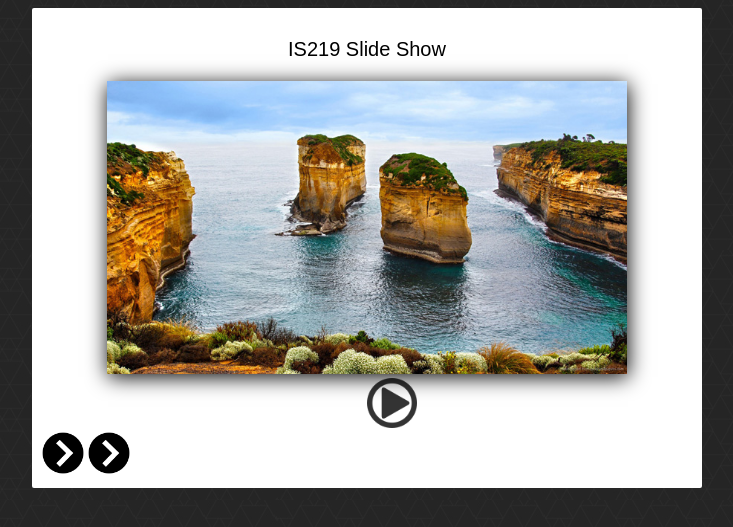
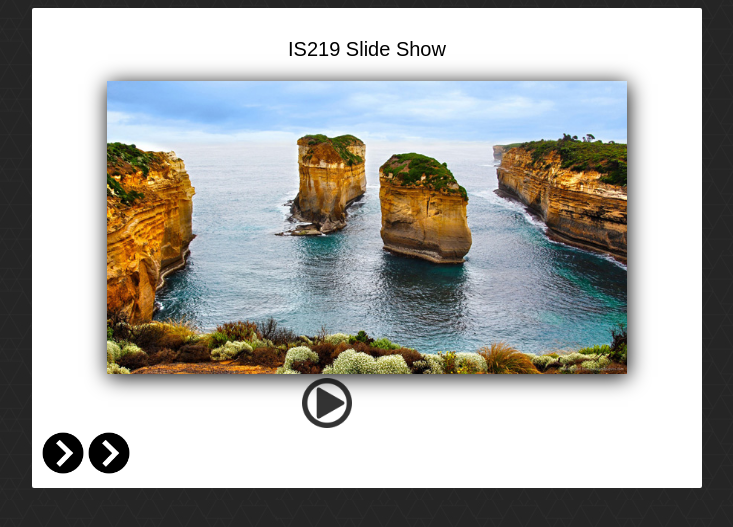
Before and after one commit to Bailiffjr/is219s16Bailiff-p2, a PHP site: page /index.html in a window 1280 px wide. Shown: the top 527 px of the page, without its empty margins (273-1006 px from the left). Run offline with PHP 8.4, Linux system fonts and the light colour scheme; grey boxes labelled with a size stand in for pictures from a placeholder-image service; some libraries are stand-ins or nearby versions.

Commit message:
Update style.css

```diff
--- a/style.css
+++ b/style.css
@@ -33,8 +33,8 @@ body {
 	width: 50px;
 	position: relative;
 	right:50%;
-    	left:50%;
-
+    	left:40%;
+	z-index: 3;
 	opacity: .8;
 	bottom: 0px;
 }
```
